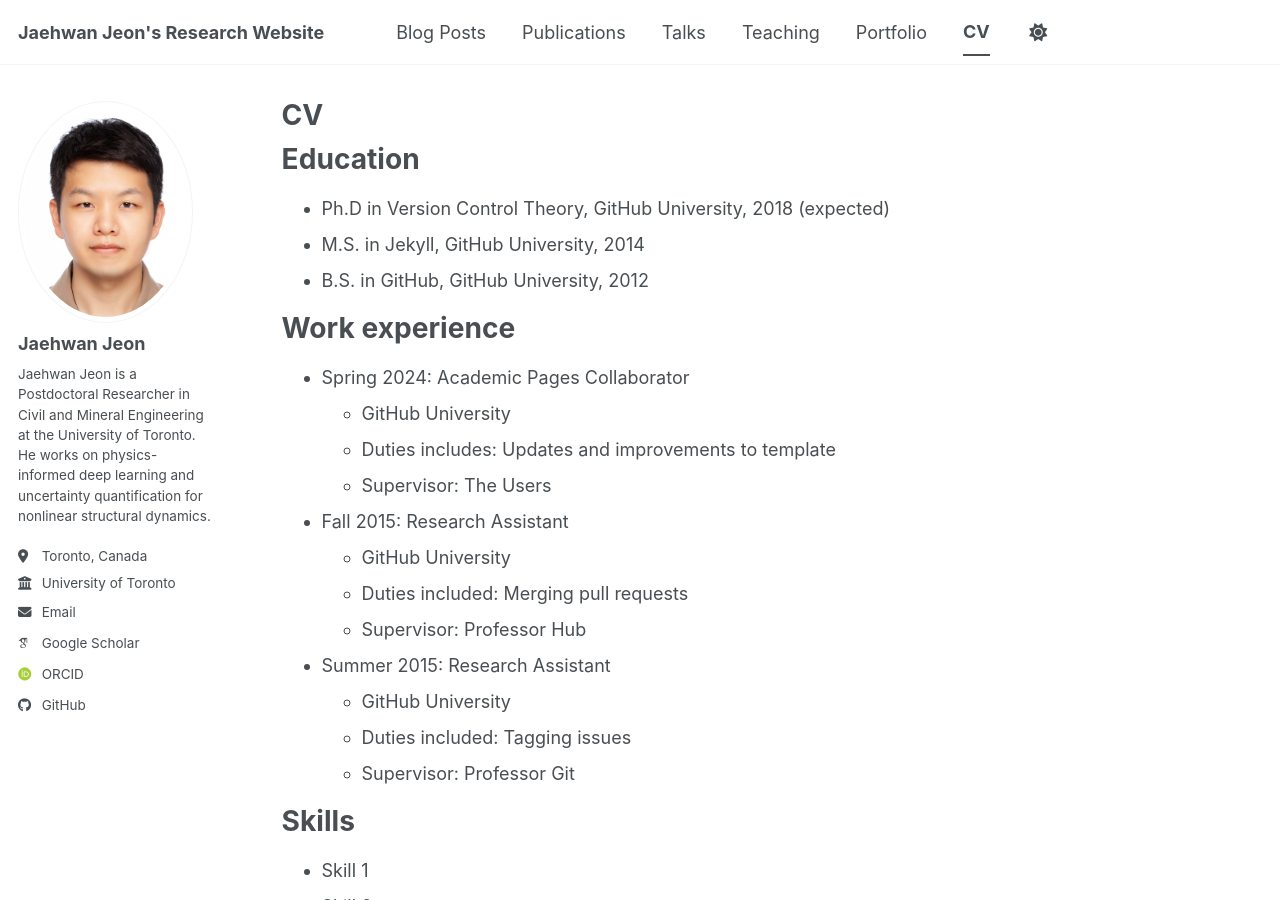
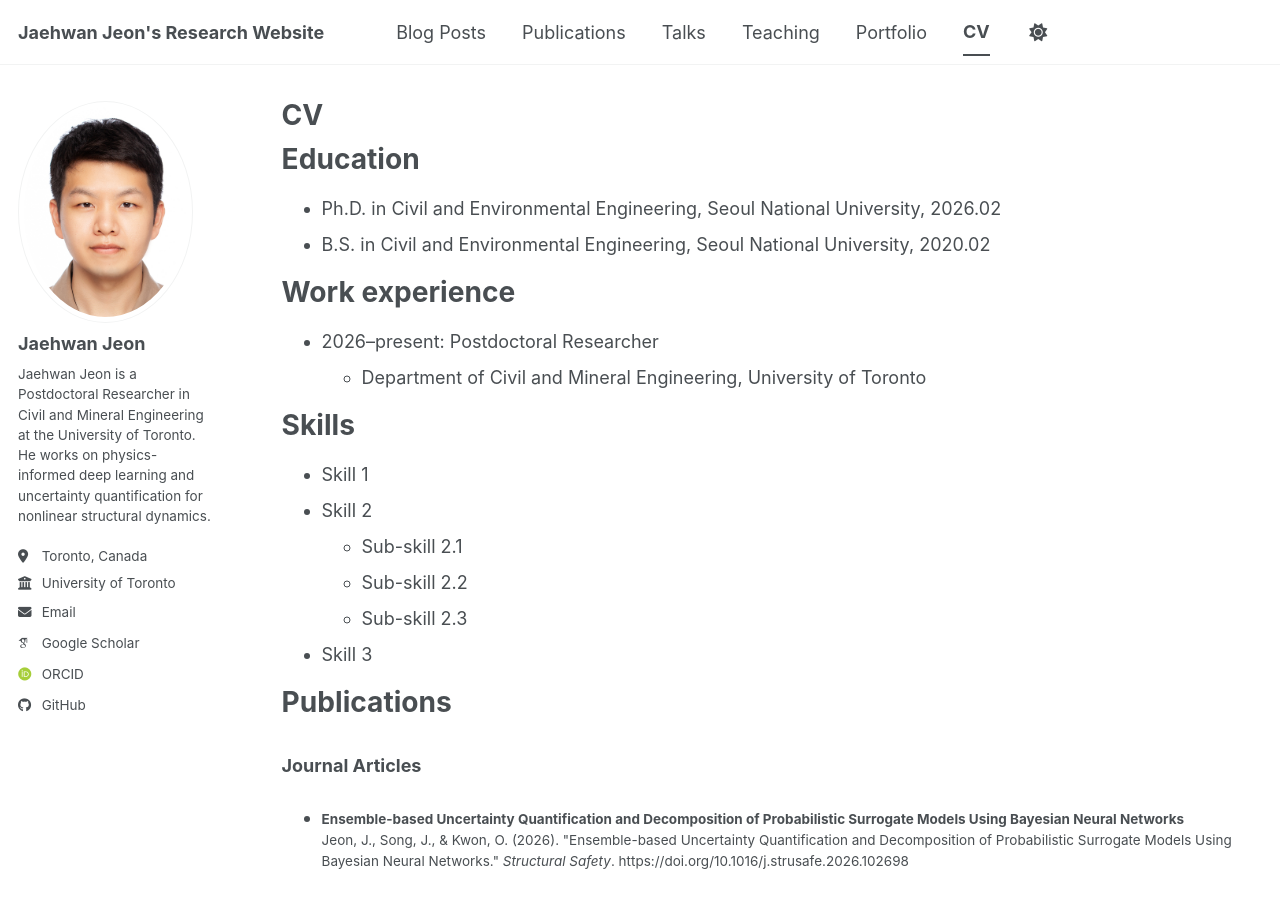
Before and after one commit to JaehwanJeon/JaehwanJeon.github.io, a Jekyll site: the page built from _pages/cv.md, in a window 1280 px wide and 900 px high. Built offline with Jekyll 4.4.1, drawn with Linux system fonts in a browser that asks for light colours; some web fonts are replaced; a script bundle is joined from its source files by our own code; library files that are not in the unit come from our copies.

Commit message:
CV: real Education (PhD/BS, SNU) and Postdoc under Work experience
Co-Authored-By: Claude Opus 4.7 (1M context) <noreply@anthropic.com>

```diff
--- a/_pages/cv.md
+++ b/_pages/cv.md
@@ -11,26 +11,13 @@ redirect_from:
 
 Education
 ======
-* Ph.D in Version Control Theory, GitHub University, 2018 (expected)
-* M.S. in Jekyll, GitHub University, 2014
-* B.S. in GitHub, GitHub University, 2012
+* Ph.D. in Civil and Environmental Engineering, Seoul National University, 2026.02
+* B.S. in Civil and Environmental Engineering, Seoul National University, 2020.02
 
 Work experience
 ======
-* Spring 2024: Academic Pages Collaborator
-  * GitHub University
-  * Duties includes: Updates and improvements to template
-  * Supervisor: The Users
-
-* Fall 2015: Research Assistant
-  * GitHub University
-  * Duties included: Merging pull requests
-  * Supervisor: Professor Hub
-
-* Summer 2015: Research Assistant
-  * GitHub University
-  * Duties included: Tagging issues
-  * Supervisor: Professor Git
+* 2026–present: Postdoctoral Researcher
+  * Department of Civil and Mineral Engineering, University of Toronto
 
 Skills
 ======
```
